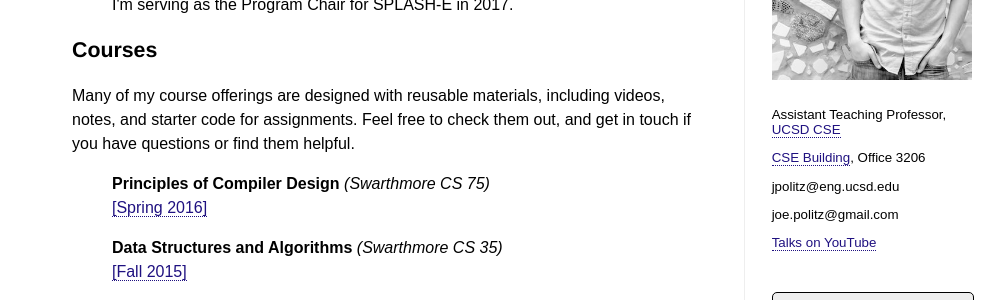
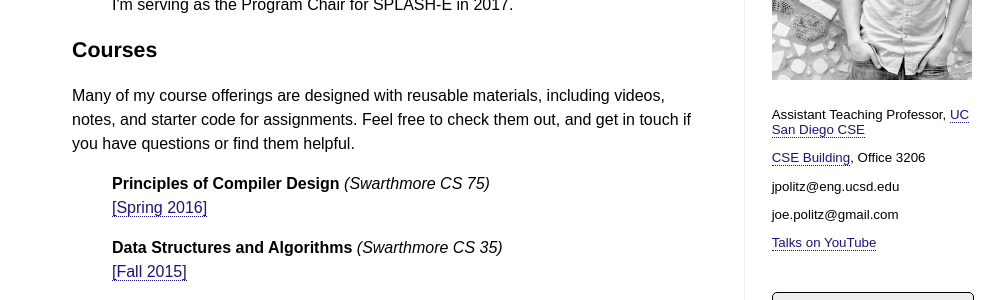
Before and after one commit to jpolitz/jpolitz.github.com, a Jekyll site: the page index.html, which Jekyll copies as it is, in a window 1280 px wide. Shown: the part 213-513 px from the top of the page, without its empty margins (8-1013 px from the left). Built offline with Jekyll 4.4.1, drawn with Linux system fonts in a browser that asks for light colours.

Commit message:
san diego

```diff
--- a/index.html
+++ b/index.html
@@ -187,7 +187,7 @@ href="http://www.cs.uwm.edu/~boyland/fool2012/">FOOL 2012</a>.<br/>
   <div class="sidebar" style='float: left; text-align: left; font-family: sans-serif; padding-top: 2em; padding-right: 2em; padding-left: 2em; width: 16em;'>
     <div
     style='background-size:20em;background-color:black;float:left;background-image:url(img/me.jpg); height:20em;width:15em;background-position:0em -6em; margin-bottom: 2em;'></div>
-    <p>Assistant Teaching Professor, <a href="http://www.cs.ucsd.edu/">UCSD CSE</a></p>
+    <p>Assistant Teaching Professor, <a href="http://www.cs.ucsd.edu/">UC San Diego CSE</a></p>
     <p><a href="https://cse.ucsd.edu/about/computer-science-and-engineering-building-ebu3b">CSE Building</a>, Office 3206</p>
     <p>jpolitz@eng.ucsd.edu</p>
     <p>joe.politz@gmail.com</p>
```
